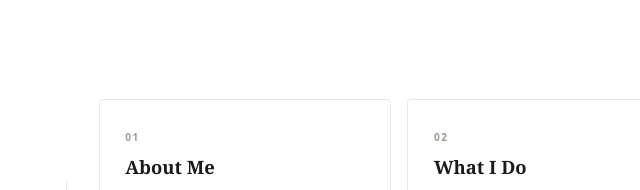
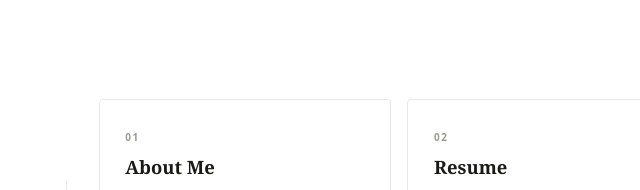
Before and after one commit to hvasconcellosfilho/hvasconcellosfilho.github.io, a plain HTML site: page My Resume (7).html in a window 1280 px wide. Shown: the top 190 px of the page, 640-1280 px from the left. Drawn offline with Linux system fonts and the light colour scheme; a web font is replaced by a local one.

Commit message:
Change heading from 'What I Do' to 'Resume'

```diff
--- a/My Resume (7).html
+++ b/My Resume (7).html
@@ -348,7 +348,7 @@
 
     <div class="card">
       <span class="card-label">02</span>
-      <h2 class="card-heading">What I Do</h2>
+      <h2 class="card-heading">Resume</h2>
       <p class="card-body">
         A look at the disciplines and skills I work in day-to-day. From design and strategy to execution and delivery, I focus on outcomes that matter.
       </p>
```
